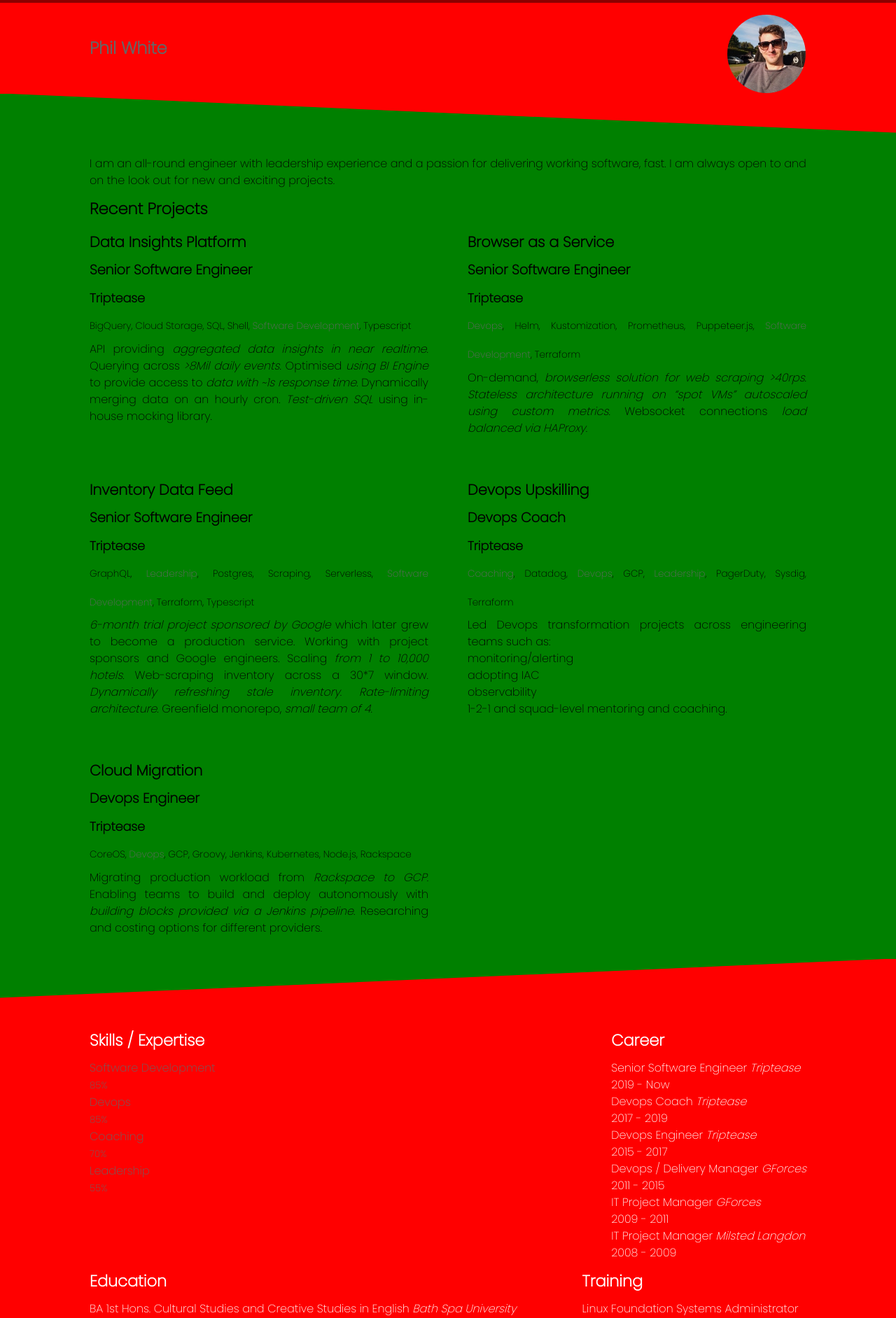
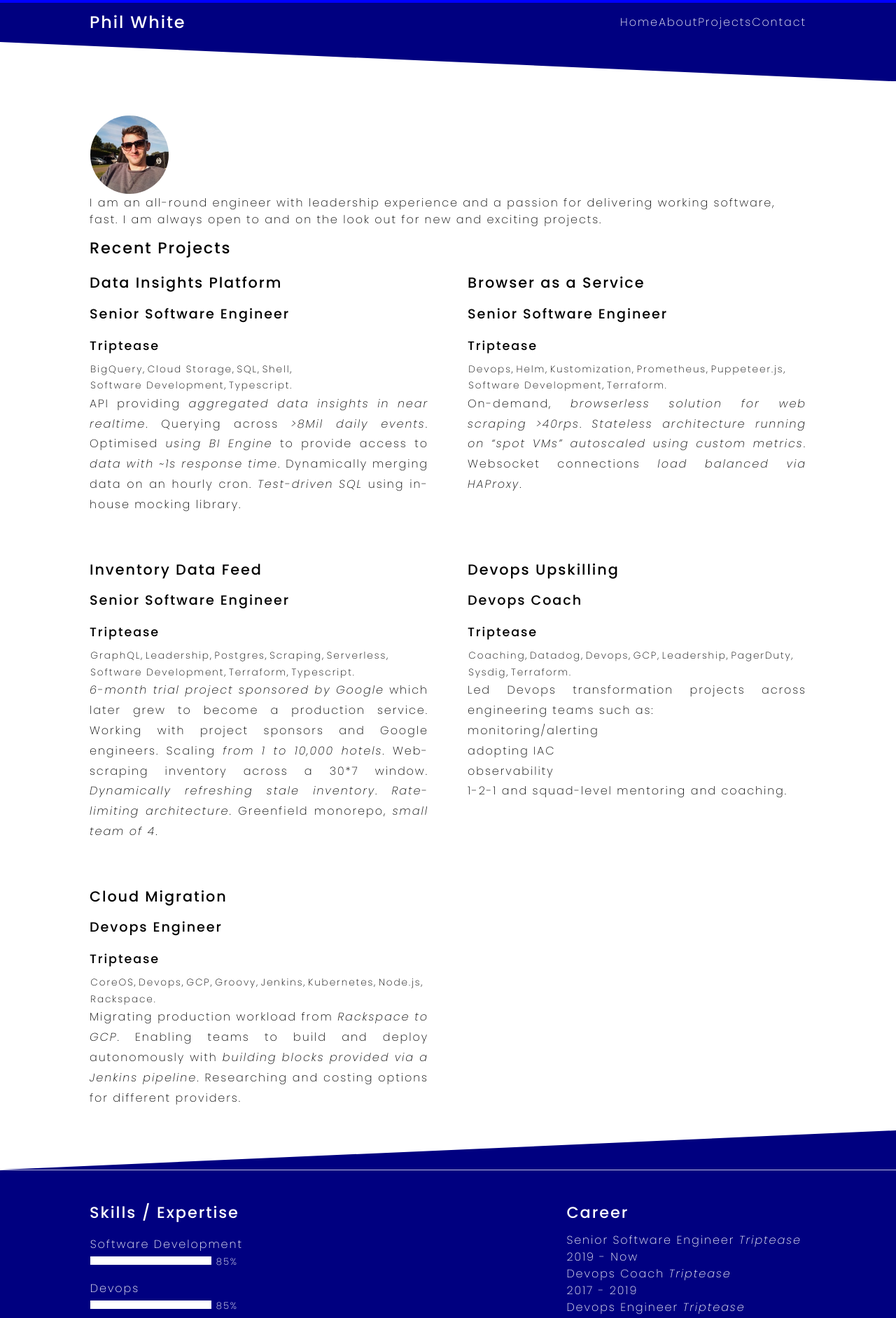
Before and after one commit to philwhiteuk/cv, a Jekyll site: the page built from index.html, in a window 1280 px wide. Shown: the top 1883 px of the page at 70% size. Built offline with Jekyll 4.4.1, drawn with Linux system fonts in a browser that asks for light colours.

Commit message:
wip: use proper colours for background

```diff
--- /dev/null
+++ b/_includes/header.html
@@ -0,0 +1,13 @@
+<header role="banner">
+    <div class="wrapper">
+        <h1><a class="site-title" rel="author" href="{{ '/' | relative_url }}">{{ site.title | escape }}</a></h1>
+        <nav>
+            <ul>
+                <li><a href="{{ '/' | relative_url }}">Home</a></li>
+                <li><a href="{{ '/about' | relative_url }}">About</a></li>
+                <li><a href="{{ '/projects' | relative_url }}">Projects</a></li>
+                <li><a href="{{ '/contact' | relative_url }}">Contact</a></li>
+            </ul>
+        </nav>
+    </div>
+</header>
--- a/_layouts/default.html
+++ b/_layouts/default.html
@@ -2,20 +2,15 @@
 <html lang="{{ page.lang | default: site.lang | default: 'en' }}">
   {%- include head.html -%}
   <body>
-    <header role="banner">
-      <div class="wrapper">
-        <h1><a class="site-title" rel="author" href="{{ '/' | relative_url }}">{{ site.title | escape }}</a></h1>
-        <div id="badge">
-          <img src="{{ '/assets/profile.jpeg' | relative_url }}" alt="my profile photo"/>
-        </div>
-      </div>
-    </header>
+    {%- include header.html -%}
+
     <main aria-label="Content">
       {% include line-break.html direction="left" %}
       <div class="wrapper">
         {{ content }}
       </div>
     </main>
+
     {%- include aside.html -%}
     {%- include footer.html -%}
   </body>
--- a/_sass/default.scss
+++ b/_sass/default.scss
@@ -1,6 +1,6 @@
 @charset "utf-8";
 
-@import url('https://fonts.googleapis.com/css2?family=Poppins:wght@200&display=swap');
+@import url('https://fonts.googleapis.com/css2?family=Poppins:ital,wght@0,100;0,200;0,300;0,400;0,500;1,100;1,200;1,300;1,400;1,500&display=swap');
 
 $base_font_family: 'Poppins', serif;
 $base_font_size: 16px;
@@ -8,20 +8,23 @@
 $base_heading_modifier: 0.1;
 $base_text_colour: #000000;
 
-$base_anchor_text_colour_normal: #666666;
+$base_anchor_text_colour_normal: #fff;
 $base_anchor_text_colour_visited: 'inherit';
 $base_anchor_text_colour_hovered: $base_text_colour;
 
-$base_primary_colour_100: red;
-$base_primary_colour_110: darkred;
+$base_primary_colour_100: navy;
+$base_primary_colour_110: blue;
 $base_secondary_colour_100: white;
 
-$base_primary_colour_200: green;
+$base_primary_colour_200: white;
+$base_primary_colour_210: grey;
 $base_secondary_colour_200: black;
 
 
 @import
+  "theme/_aside.scss",
   "theme/_base.scss",
   "theme/_header.scss",
+  "theme/_home.scss",
   "theme/_projects.scss"
 ;
--- /dev/null
+++ b/_sass/theme/_aside.scss
@@ -0,0 +1,39 @@
+aside {
+    .progress {
+        margin-left: -0.45em;
+        padding-bottom: 1em;
+
+        li {
+            display: flex;
+            flex-direction: column;
+            list-style: none;
+            margin: 0.1em 0;
+        }
+
+        li a {
+            display: block;
+            height: 100%;
+            padding: 0.4em 0.5em;
+            text-decoration: none;
+            width: 100%;
+
+            color: inherit;
+            margin: 0;
+        }
+
+        li a:hover {
+            border: #fff solid 0.05em;
+            border-radius: 0.3em;
+            padding: 0.35em 0.45em;
+        }
+
+        li span {
+            border: #fff solid 0.4em;
+            display: inline-block;
+        }
+
+        li p {
+            margin: 0;
+        }
+    }
+}
--- a/_sass/theme/_base.scss
+++ b/_sass/theme/_base.scss
@@ -2,7 +2,8 @@
   font-family: $base_font_family;
   font-size: $base_font_size;
   font-style: normal;
-  font-weight: normal;
+  font-weight: 200;
+  letter-spacing: 0.12em;
   line-height: $base_line_height;
 }
 
@@ -32,12 +33,15 @@
   background-color: $base_primary_colour_100;
   color: $base_secondary_colour_100;
 
+  a, a:visited {
+    color: $base_secondary_colour_100;
+  }
+
   .line-break {
     background: $base_primary_colour_200;
 
     svg {
       fill: $base_primary_colour_100;
-      stroke: $base_primary_colour_100;
     }
   }
 }
@@ -47,12 +51,15 @@
   background-color: $base_primary_colour_200;
   color: $base_secondary_colour_200;
 
+  a, a:visited {
+    color: $base_secondary_colour_200;
+  }
+
   .line-break {
     background: $base_primary_colour_100;
 
     svg {
       fill: $base_primary_colour_200;
-      stroke: $base_primary_colour_200;
     }
   }
 }
@@ -82,7 +89,7 @@
 }
 
 h1, h2, h3, h4, h5, h6 {
-  font-weight: bolder;
+  font-weight: 500;
 }
 
 h1, h2 {
--- a/_sass/theme/_header.scss
+++ b/_sass/theme/_header.scss
@@ -3,22 +3,15 @@
 
   .wrapper {
     align-items: center;
-    padding: 0;
+    padding: 0 3rem;
   }
 
-  #badge {
-    border: solid 1px transparent;
-    border-radius: 50%;
-    height: 7rem;
-    margin-top: 1rem;
-    overflow: hidden;
-    width: 7rem;
-  }
-
-  #badge img {
-    display: block;
-    width: 100%;
-    height: auto;
+  nav ul {
+    display: flex;
+    flex-direction: row;
+    justify-content: space-between;
+    padding: 1rem 0;
+    width: 75%;
   }
 
 }
--- /dev/null
+++ b/_sass/theme/_home.scss
@@ -0,0 +1,14 @@
+#badge {
+    border: solid 1px transparent;
+    border-radius: 50%;
+    height: 7rem;
+    margin-top: 1rem;
+    overflow: hidden;
+    width: 7rem;
+}
+
+#badge img {
+    display: block;
+    width: 100%;
+    height: auto;
+}
--- a/_sass/theme/_projects.scss
+++ b/_sass/theme/_projects.scss
@@ -7,19 +7,25 @@
 article.project {
   display: flex;
   flex-direction: column;
+  line-height: $base_line_height * 1.2;
   text-align: justify;
 
-  .tags li {
-    display: inline;
-    font-size: 0.85em;
-    line-height: $base_line_height * 2;
+  ul.tags {
+    display: flex;
+    flex-flow: row wrap;
   }
 
-  .tags li:after {
+  ul.tags li {
+    font-size: 0.85em;
+    line-height: $base_line_height * 1;
+    margin: 0.1em;
+  }
+
+  ul.tags li:after {
     content: ', ';
   }
 
-  .tags li:last-child:after {
-    content: '';
+  ul.tags li:last-child:after {
+    content: '.';
   }
 }
--- a/index.html
+++ b/index.html
@@ -8,8 +8,10 @@
 ---
 
 <section id="home">
-    <p>I am an all-round engineer with leadership experience and a passion for delivering working software, fast. I am always open to and on the look out for new and exciting projects.
-    </p>
+    <div id="badge">
+        <img src="{{ '/assets/profile.jpeg' | relative_url }}" alt="my profile photo"/>
+    </div>
+    <p>I am an all-round engineer with leadership experience and a passion for delivering working software, fast. I am always open to and on the look out for new and exciting projects.</p>
     <h2>Recent Projects</h2>
     {%- include projects.html -%}
 </section>
```
